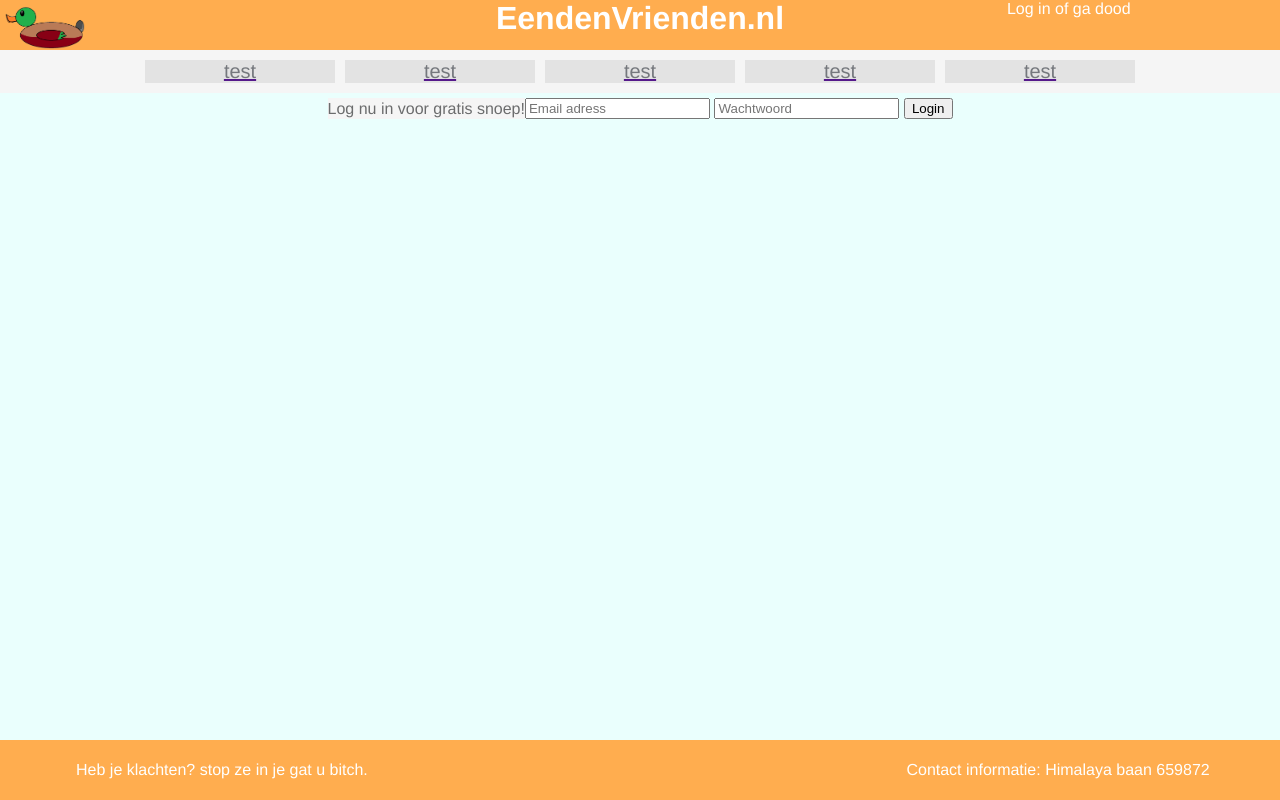
After one commit to HugovdWel/WebtechHerkansing, a PHP site: page /HTML/Pages/login.php in a window 1280 px wide. The commit adds this page. Run offline with PHP 8.4, Linux system fonts and the light colour scheme.

Commit message:
inlog begin gemaakt

```diff
--- a/CSS/base.css
+++ b/CSS/base.css
@@ -31,7 +31,7 @@ p{
 
 .alternativeStyle{
     Background-color: #f5f5f5;
-    color: #75787d;
+    color: #6b6c6d;
 }
 
 .buttonStyle{
--- a/CSS/flex.css
+++ b/CSS/flex.css
@@ -2,6 +2,17 @@
     display: flex;
     flex-wrap: wrap;
     flex-direction: row;
+}
+
+.flex_direction-row{
+    flex-direction: row;
+}
+.flex_direction-column{
+    flex-direction: column;
+}
+
+.limit-size{
+    max-width: 80%;
 }
 
 .flex_item{
--- /dev/null
+++ b/HTML/Pages/login.php
@@ -0,0 +1,20 @@
+<?php
+  include '../Partials/head.php';
+  include '../Partials/header.php';
+  include '../Partials/navbar.php';
+?>
+<div class="flex_box flex_justify-center addPadding">
+    <div class="alternativeStyle flex_box flex_justify-center textAlignCenter flex_direction-column limit-size">
+        Log nu in voor gratis snoep!
+    </div>
+    <Form action="../../PHP/login.php">
+        <input type="email adress" placeholder="Email adress" name="email" required>
+        <input type="password" placeholder="Wachtwoord" name="password" required>
+        <button type="submit">Login</button>
+    </Form>
+</div>
+
+<?php
+  include '../Partials/footer.php';
+  include '../Partials/pageEnd.php';
+?>
--- a/PHP/login.php
+++ b/PHP/login.php
@@ -1,9 +1,8 @@
 <?php
 
-if(isset($server)){
+if(isset($_SESSION['username'])){
 
 } else{
-    include '../databaseConnection.php';
 }
 
 
```
